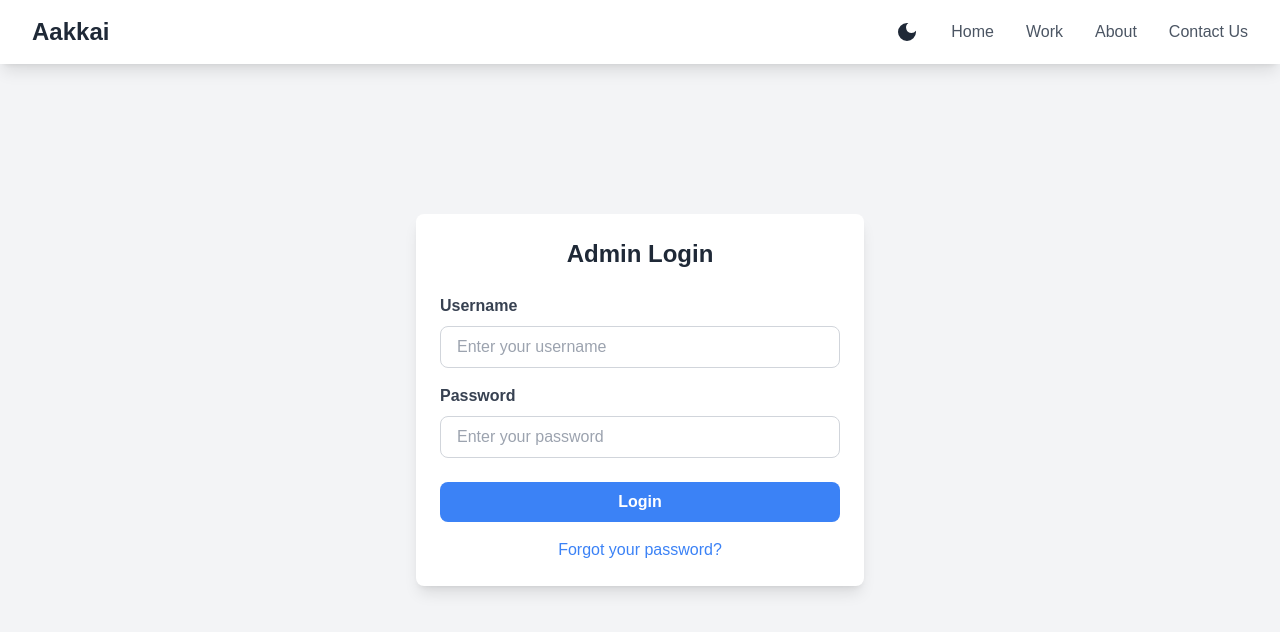
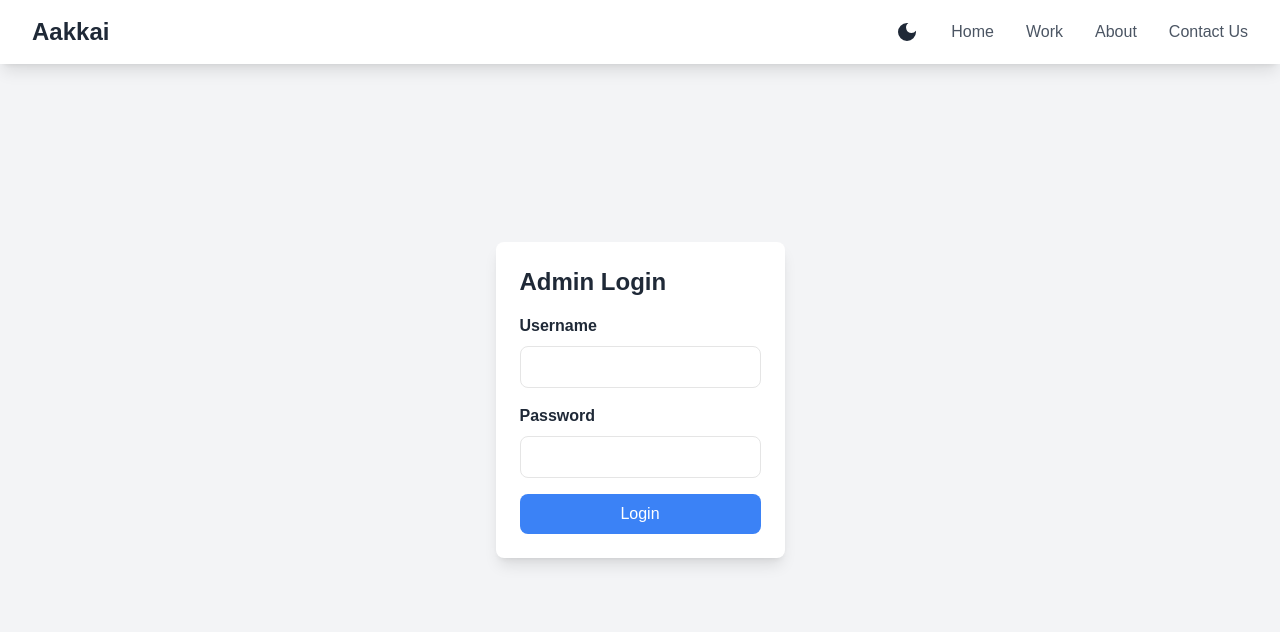
Before and after one commit to lokeshwaran100/aakkai, a Next.js app in the folder app/: page /login in a window 1280 px wide. Shown: the top 632 px of the page. Built offline with nearby package versions, Linux system fonts and the light colour scheme.

Commit message:
Add admin login session

```diff
--- a/app/app/dashboard/page.tsx
+++ b/app/app/dashboard/page.tsx
@@ -1,6 +1,21 @@
+"use client";
+
 import React from "react";
+// import { useRouter } from "next/router";
+import { useRouter } from "next/navigation";
+import { useEffect } from "react";
 
 export default function AdminDashboard() {
+  const router = useRouter();
+  useEffect(() => {
+    const checkAuth = async () => {
+      const res = await fetch("/api/auth/check-auth");
+      if (!res.ok) {
+        router.push("/login");
+      }
+    };
+    checkAuth();
+  }, [router]);
   return (
     <div className="min-h-screen bg-gray-100 dark:bg-gray-900 text-gray-800 dark:text-gray-200">
       {/* Header */}
--- a/app/app/login/page.tsx
+++ b/app/app/login/page.tsx
@@ -1,84 +1,67 @@
 "use client";
 
+// pages/login.tsx
 import { useState } from "react";
+// import { useRouter } from "next/router";
+import { useRouter } from "next/navigation";
 
-const AdminLogin = () => {
+export default function Login() {
   const [username, setUsername] = useState("");
   const [password, setPassword] = useState("");
+  const [error, setError] = useState("");
+  const router = useRouter();
 
-  const handleLogin = (e: React.FormEvent) => {
+  const handleSubmit = async (e: React.FormEvent) => {
     e.preventDefault();
-    // Add login logic here
-    console.log("Username:", username, "Password:", password);
+    const res = await fetch("/api/auth/login", {
+      method: "POST",
+      headers: { "Content-Type": "application/json" },
+      body: JSON.stringify({ username, password }),
+    });
+
+    if (res.ok) {
+      router.push("/dashboard");
+    } else {
+      const { message } = await res.json();
+      setError(message);
+    }
   };
 
   return (
-    <div className="min-h-screen flex items-center justify-center bg-gray-100 dark:bg-gray-900">
-      <div className="w-full max-w-md bg-white dark:bg-gray-800 shadow-lg rounded-lg p-6">
-        <h2 className="text-2xl font-bold text-gray-800 dark:text-gray-200 text-center mb-6">
-          Admin Login
-        </h2>
-        <form onSubmit={handleLogin}>
-          {/* Username Field */}
+    <div className="min-h-screen flex items-center justify-center bg-gray-100 dark:bg-gray-900 text-gray-800 dark:text-gray-200">
+      <form
+        onSubmit={handleSubmit}
+        className="p-6 bg-white dark:bg-gray-800 shadow-lg rounded-lg"
+      >
+        <h1 className="text-2xl font-bold mb-4">Admin Login</h1>
+        {error && <p className="text-red-500 mb-4">{error}</p>}
         <div className="mb-4">
-            <label
-              htmlFor="username"
-              className="block text-gray-700 dark:text-gray-300 font-semibold mb-2"
-            >
-              Username
-            </label>
+          <label className="block mb-2 font-semibold">Username</label>
           <input
-              type="username"
-              id="username"
-              className="w-full px-4 py-2 border border-gray-300 dark:border-gray-700 rounded-lg focus:outline-none focus:ring-2 focus:ring-blue-500 dark:bg-gray-700 dark:text-gray-300"
-              placeholder="Enter your username"
+            type="text"
             value={username}
             onChange={(e) => setUsername(e.target.value)}
+            className="w-full px-4 py-2 border rounded-lg dark:bg-gray-700"
             required
           />
         </div>
-
-          {/* Password Field */}
         <div className="mb-4">
-            <label
-              htmlFor="password"
-              className="block text-gray-700 dark:text-gray-300 font-semibold mb-2"
-            >
-              Password
-            </label>
+          <label className="block mb-2 font-semibold">Password</label>
           <input
             type="password"
-              id="password"
-              className="w-full px-4 py-2 border border-gray-300 dark:border-gray-700 rounded-lg focus:outline-none focus:ring-2 focus:ring-blue-500 dark:bg-gray-700 dark:text-gray-300"
-              placeholder="Enter your password"
             value={password}
             onChange={(e) => setPassword(e.target.value)}
+            className="w-full px-4 py-2 border rounded-lg dark:bg-gray-700"
             required
           />
         </div>
-
-          {/* Login Button */}
-          <div className="mt-6">
         <button
           type="submit"
-              className="w-full bg-blue-500 hover:bg-blue-600 text-white font-semibold py-2 rounded-lg transition duration-300"
+          className="w-full px-4 py-2 bg-blue-500 text-white rounded-lg hover:bg-blue-600"
         >
           Login
         </button>
-          </div>
       </form>
-
-        {/* Forgot Password Link */}
-        <div className="mt-4 text-center">
-          <a
-            href="#"
-            className="text-blue-500 hover:underline dark:text-blue-400"
-          >
-            Forgot your password?
-          </a>
-        </div>
-      </div>
     </div>
   );
-};
-export default AdminLogin;
+}
--- a/app/package.json
+++ b/app/package.json
@@ -13,6 +13,7 @@
     "@radix-ui/react-slot": "^1.1.0",
     "class-variance-authority": "^0.7.0",
     "clsx": "^2.1.1",
+    "cookie": "^1.0.2",
     "lucide-react": "^0.460.0",
     "next": "15.0.2",
     "next-themes": "^0.4.3",
--- /dev/null
+++ b/app/pages/api/auth/check-auth.ts
@@ -0,0 +1,12 @@
+// pages/api/auth/check-auth.ts
+import { NextApiRequest, NextApiResponse } from "next";
+
+export default function handler(req: NextApiRequest, res: NextApiResponse) {
+  const token = req.cookies.auth_token;
+
+  if (token === "secure-token") {
+    return res.status(200).json({ authenticated: true });
+  }
+
+  res.status(401).json({ authenticated: false });
+}
--- /dev/null
+++ b/app/pages/api/auth/login.ts
@@ -0,0 +1,29 @@
+// pages/api/auth/login.ts
+import { NextApiRequest, NextApiResponse } from "next";
+import { serialize } from "cookie";
+
+export default function handler(req: NextApiRequest, res: NextApiResponse) {
+  if (req.method === "POST") {
+    const { username, password } = req.body;
+
+    // Simple check (replace with database check in production)
+    if (username === "admin" && password === "admin") {
+      const token = "secure-token"; // Generate secure token in production
+      res.setHeader(
+        "Set-Cookie",
+        serialize("auth_token", token, {
+          httpOnly: true,
+          secure: process.env.NODE_ENV === "production",
+          maxAge: 60 * 60 * 24, // 1 day
+          path: "/",
+        })
+      );
+      return res.status(200).json({ message: "Login successful" });
+    }
+
+    return res.status(401).json({ message: "Invalid credentials" });
+  }
+
+  res.setHeader("Allow", ["POST"]);
+  res.status(405).end(`Method ${req.method} Not Allowed`);
+}
```
Also changed, not shown: app/middleware.ts (added, +18 -0 lines), 1 other file (tests, documents, lock files or other folders). Lines whose indentation alone changed are shown as unchanged.
